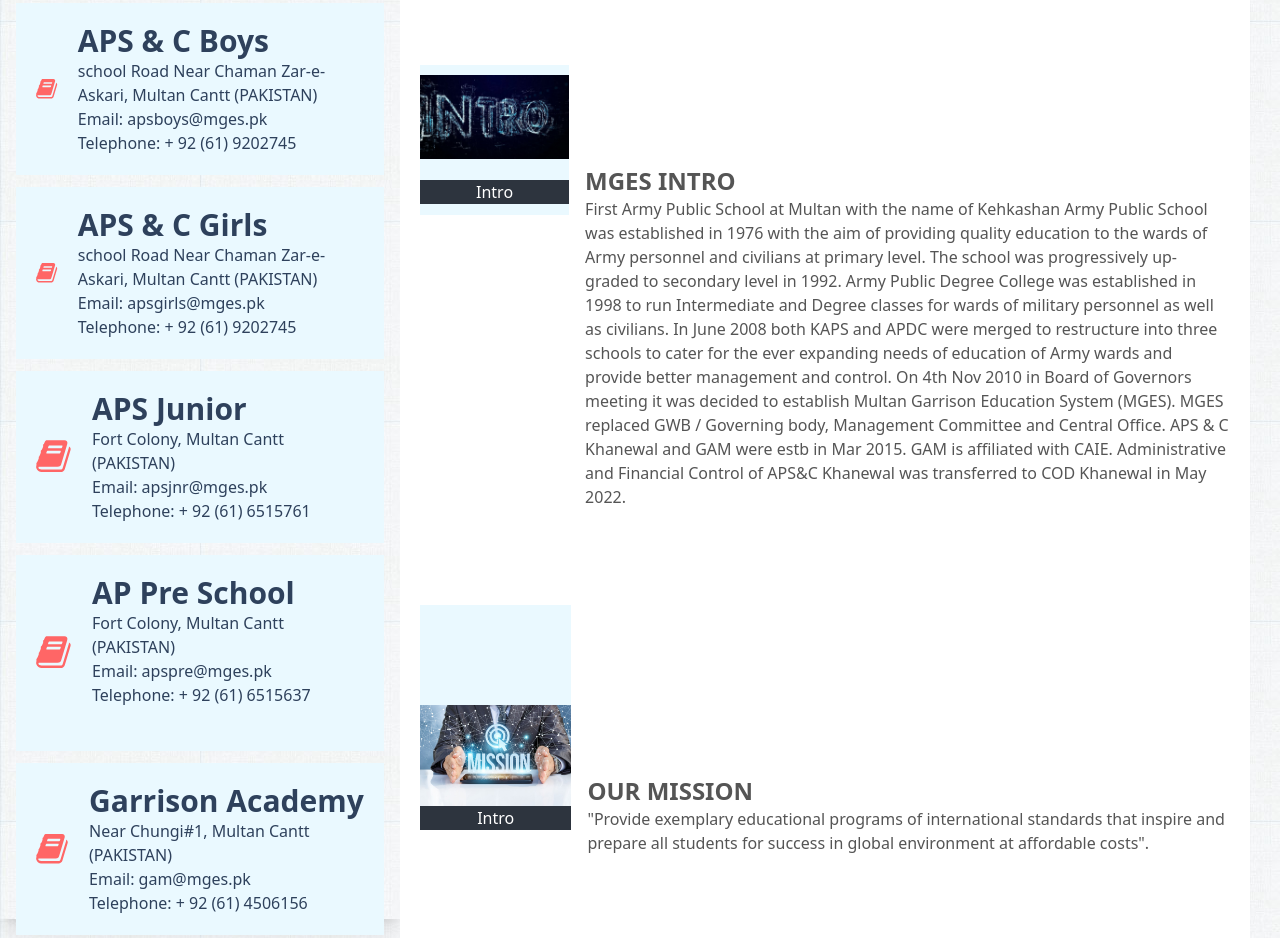
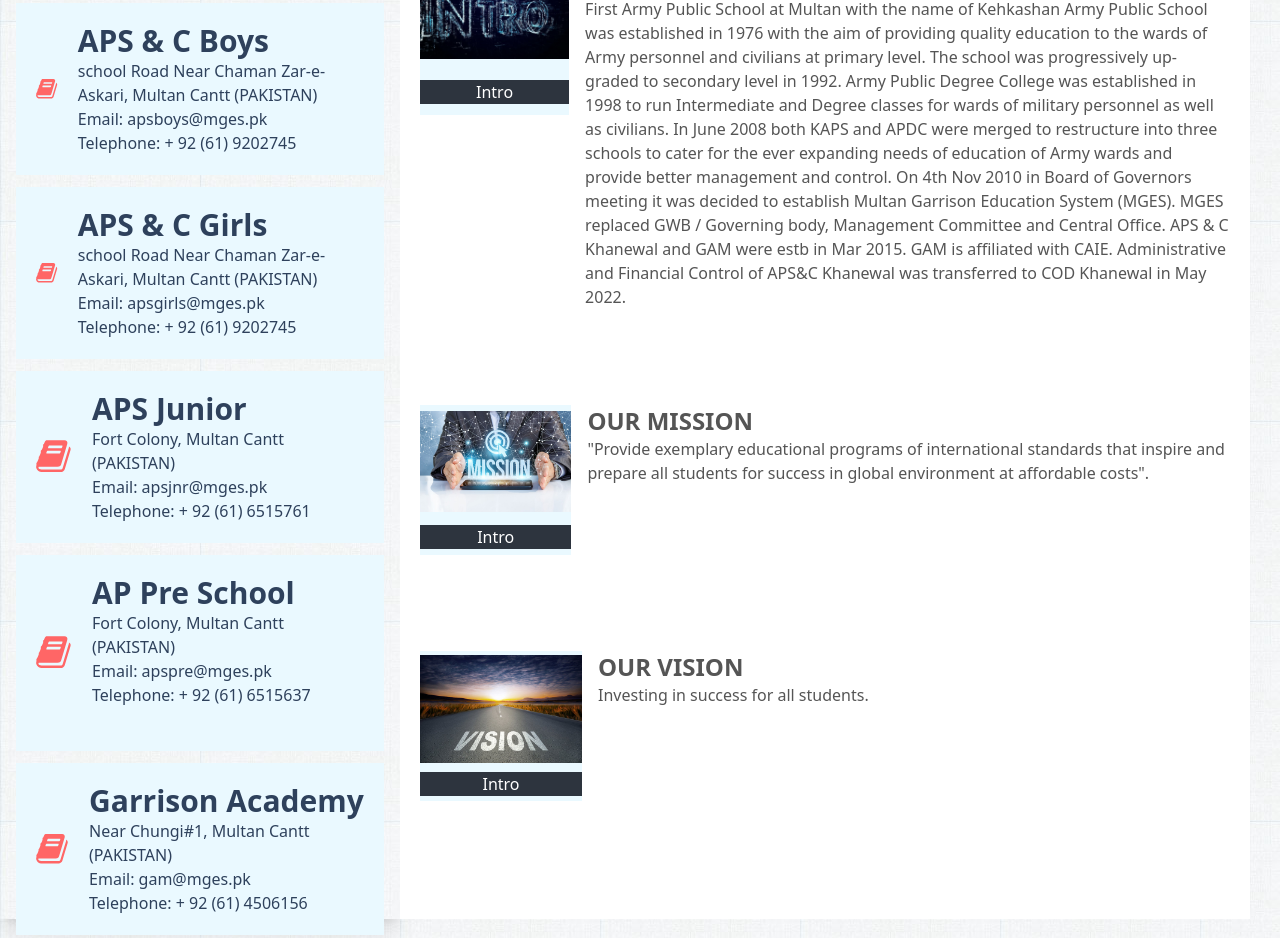
Before and after one commit to ChaudharyTalalAslam/APSACS, a website: page index.html in a window 1280 px wide. Shown: the part 980-1918 px from the top of the page. Drawn offline with nearby package versions, Linux system fonts and the light colour scheme.

Commit message:
Add files via upload

```diff
--- a/index.html
+++ b/index.html
@@ -477,13 +477,13 @@
 
             <div id="right-right" class="lg:flex lg:flex-row gap-4 flex flex-col  ">
 
-                <div class="lg:w-[215%] h-[150px] flex flex-col  items-center justify-around bg-[#EAF9FF] ">
-                    <div><img src="./intro2.jpg" alt=""></div>
+                <div class="lg:w-[215%] lg:-mt-[100px]  h-[150px] flex flex-col  items-center justify-around bg-[#EAF9FF] ">
+                    <div><img src="./intro2.jpg" alt="" ></div>
                     <div class="bg-[#2D343E] text-white w-full flex items-center justify-center">Intro</div>
                 </div>
 
                 <div>
-                    <h1 class="text-[#555] text-2xl font-bold mt-[100px]">MGES INTRO</h1>
+                    <h1 class="text-[#555] text-2xl font-bold lg:-mt-[100px]  mt-[100px]">MGES INTRO</h1>
                     <h2 class="text text-[#555] ">First Army Public School at Multan with the name of Kehkashan Army
                         Public School was established in 1976 with the aim of providing quality education to the wards
                         of Army personnel and civilians at primary level. The school was progressively up-graded to
@@ -500,12 +500,12 @@
 
             <div id="right-right" class="lg:flex lg:flex-row gap-4 flex flex-col  ">
                 <div class="lg:w-[35%] h-[150px] flex flex-col items-center justify-around bg-[#EAF9FF] ">
-                    <div><img src="./mission2.jpeg" alt="" class="mt-[100px]"></div>
+                    <div><img src="./mission2.jpeg" alt="" class="mt-[150px] lg:mt-0"></div>
                     <div class="bg-[#2D343E] text-white w-full flex items-center justify-center">Intro</div>
                 </div>
 
                 <div>
-                    <h1 class="text-[#555] text-2xl font-bold mt-[170px]">OUR MISSION</h1>
+                    <h1 class="text-[#555] text-2xl font-bold mt-[250px] lg:-mt-[0]">OUR MISSION</h1>
                     <h2 class="text text-[#555]">"Provide exemplary educational programs of international standards that
                         inspire and prepare all students for success in global environment at affordable costs".</h2>
                 </div>
@@ -513,12 +513,12 @@
 
             <div id="right-right" class="lg:flex lg:flex-row gap-4 flex flex-col  ">
                 <div class="lg:w-[20%] h-[150px] flex flex-col items-center justify-around bg-[#EAF9FF] ">
-                    <div><img src="./vision2.jpg" alt="" class="mt-[70px]"></div>
+                    <div><img src="./vision2.jpg" alt="" class="mt-[70px] lg:mt-0"></div>
                     <div class="bg-[#2D343E] text-white w-full flex items-center justify-center">Intro</div>
                 </div>
 
                 <div>
-                    <h1 class="text-[#555] text-2xl font-bold mt-[170px]">OUR VISION</h1>
+                    <h1 class="text-[#555] text-2xl font-bold mt-[170px] lg:-mt-0">OUR VISION</h1>
                     <h2 class="text text-[#555]">Investing in success for all students.</h2>
                 </div>
             </div>
```
